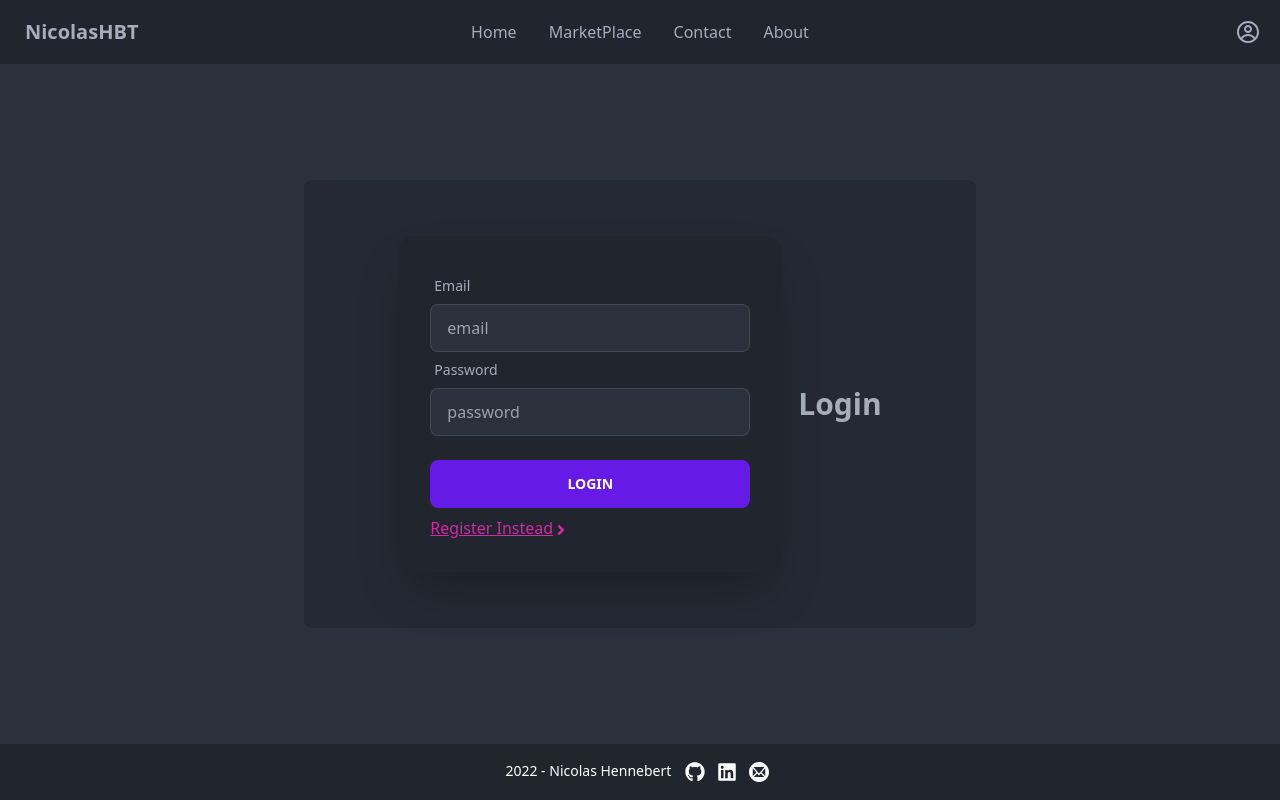
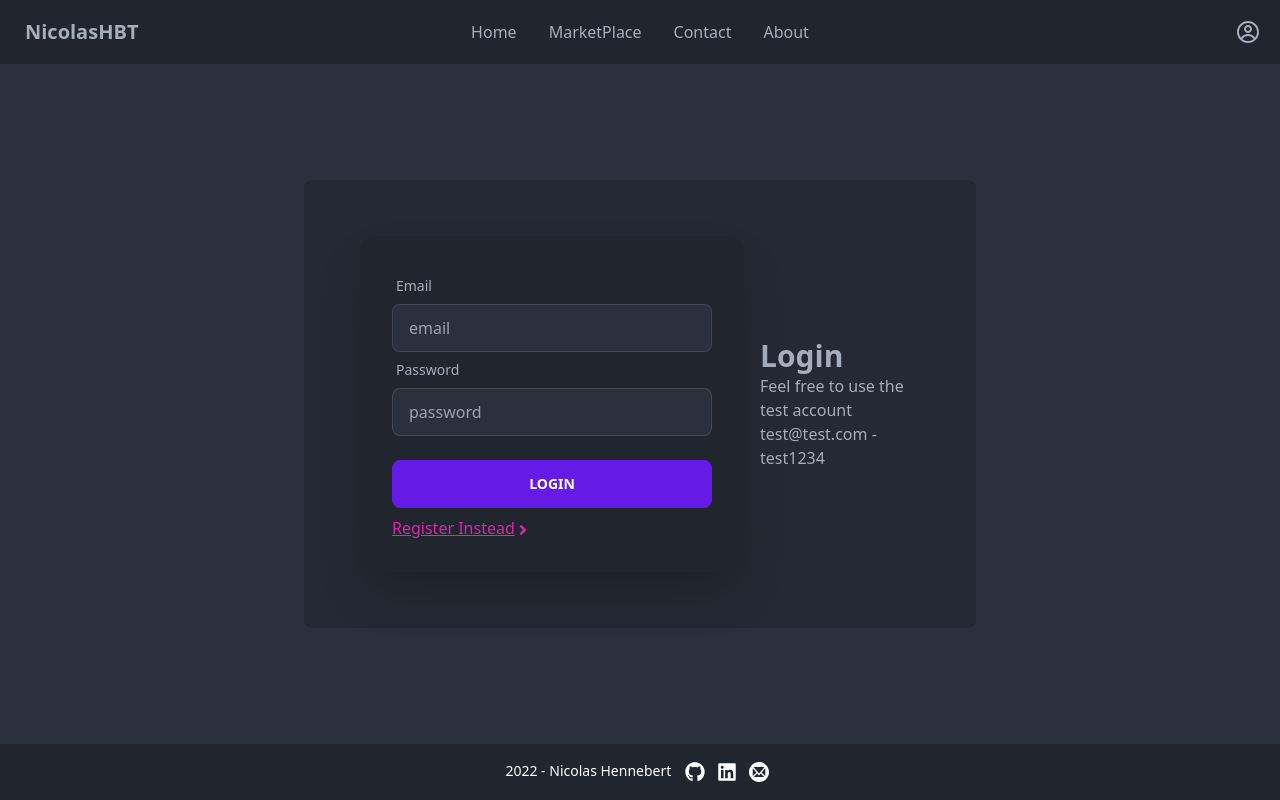
Before and after one commit to nicolashbt/nicolashbt, a React (Create React App) app: page /login in a window 1280 px wide. Built offline with nearby package versions, Linux system fonts and the light colour scheme; no server answers.

Commit message:
add test account to login page

```diff
--- a/src/pages/Login.jsx
+++ b/src/pages/Login.jsx
@@ -46,6 +46,7 @@ function Login() {
       <div className="hero-content flex-col lg:flex-row-reverse">
         <div className="text-center lg:text-left">
           <h3 className="text-3xl font-bold">Login</h3>
+          <p>Feel free to use the test account test@test.com - test1234</p>
         </div>
         <div className="card flex-shrink-0 w-full max-w-sm shadow-2xl bg-base-300">
           <div className="card-body">
```
